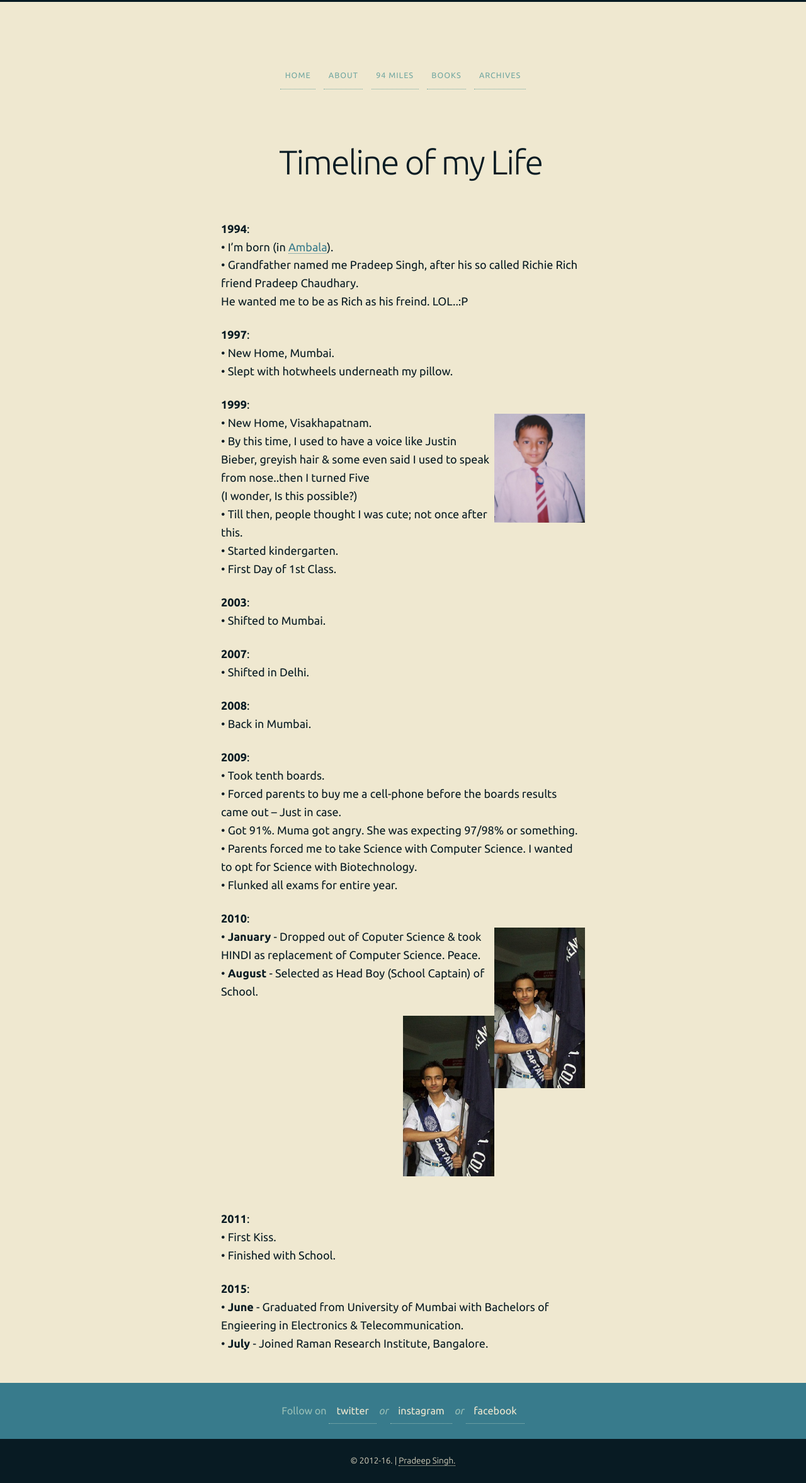
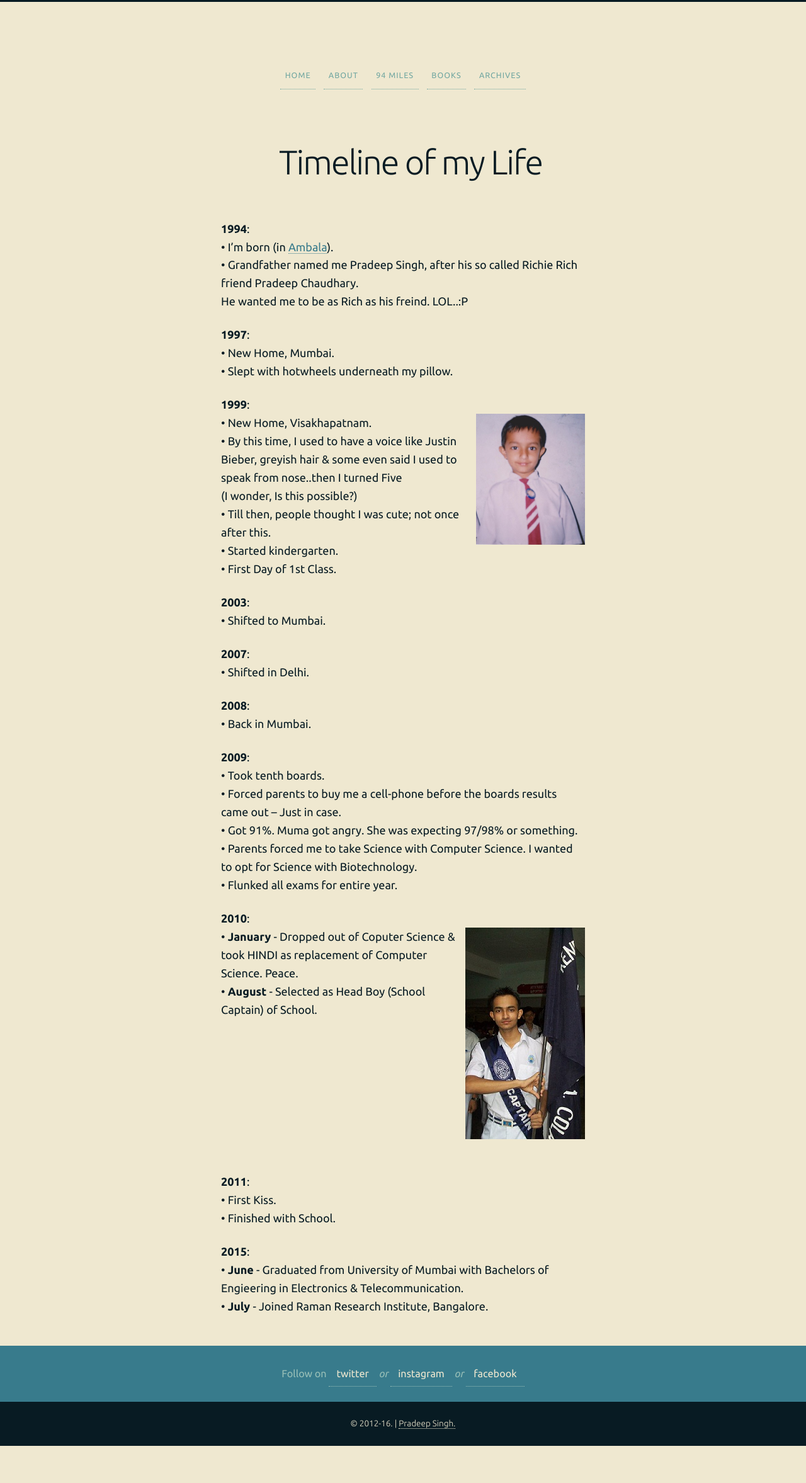
Before and after one commit to 93notes/93notes.github.io, a Jekyll site: the page built from timeline.html, in a window 1280 px wide. Shown: the whole page at 63% size. Built offline with Jekyll 4.4.1, drawn with Linux system fonts in a browser that asks for light colours; nearby versions of some CDN libraries; after the commit the page ends 2296 px from its top, so only the background shows below that.

Commit message:
Update timeline.html

```diff
--- a/timeline.html
+++ b/timeline.html
@@ -53,7 +53,7 @@ img {
 
 <p>
 <strong>1999</strong>: </br>
- <img width="25%" style="float: right;" src="/images/personal/first-day-in-school.jpg" alt="Pradeep Singh first day in School"/>
+ <img width="30%" style="float: right;" src="/images/personal/first-day-in-school.jpg" alt="Pradeep Singh first day in School"/>
 
 &bull; New Home, Visakhapatnam. </br>
 &bull; By this time, I used to have a voice like Justin Bieber, greyish hair &amp; some even said I used to speak from nose..then I turned Five </br>
@@ -93,10 +93,9 @@ img {
 
 <p>
 <strong>2010</strong>: </br>
-<img width="25%" src="/images/personal/School-Captain.jpg" alt="Pradeep Singh as School Captain"/>
+<img  src="/images/personal/School-Captain.jpg" alt="Pradeep Singh as School Captain"/>
 &bull; <strong>January</strong> - Dropped out of Coputer Science &amp; took HINDI as replacement of Computer Science. Peace. </br>
 &bull; <strong>August</strong> - Selected as Head Boy (School Captain) of School. <div id="event-main" class="g one-whole cf">
-  <img width="25%" src="/images/personal/School-Captain.jpg" alt="Pradeep Singh as School Captain"/>
 </div></br>
 </p>
 
```
